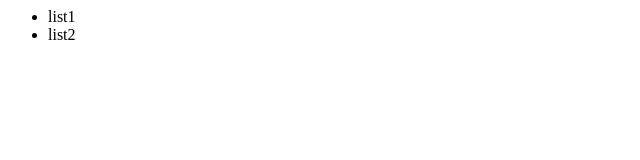
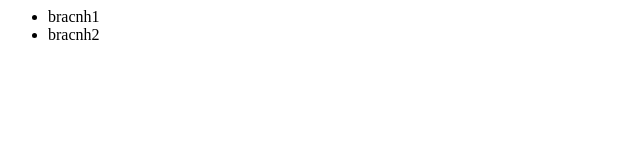
Before and after one commit to apple60022/git_test_2019, a plain HTML site: page index.html in a window 1280 px wide. Shown: the full height of the page, 0-640 px from the left. Drawn offline with Linux system fonts and the light colour scheme.

```diff
--- a/index.html
+++ b/index.html
@@ -6,8 +6,8 @@
 	<body>
 		<h1></h1>
 		<ul>
-			<li>list1</li>
-			<li>list2</li>
+			<li>bracnh1</li>
+			<li>bracnh2</li>
 		</ul>
 	</body>
 </html>
```
